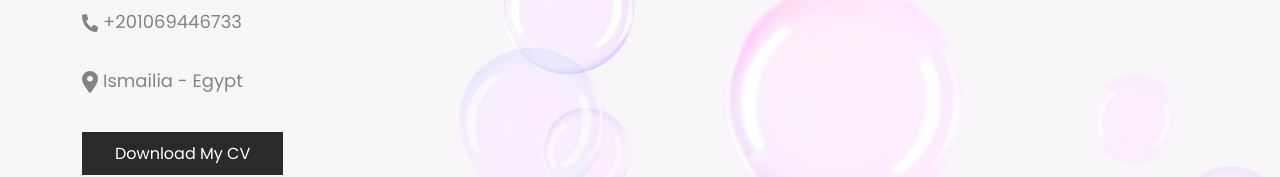
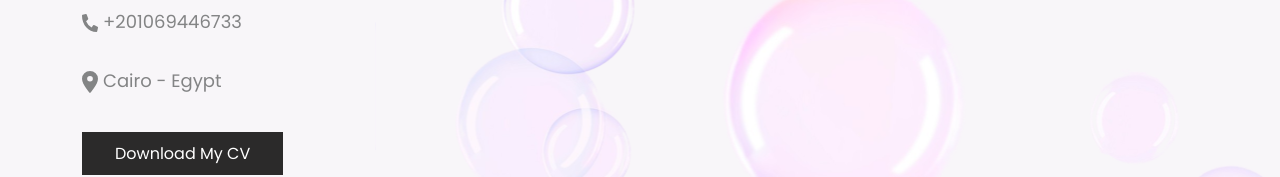
Before and after one commit to Ayamahdy2000/portfolio, a Nuxt app: page /contact in a window 1280 px wide. Shown: the part 335-512 px from the top of the page. Built offline with nearby package versions, Linux system fonts and the light colour scheme.

Commit message:
feat: update my address

```diff
--- a/pages/contact.vue
+++ b/pages/contact.vue
@@ -25,7 +25,7 @@
       <span
         ><img src="../assets/images/icon-location.svg" alt="icon location"
       /></span>
-      Ismailia - Egypt
+      Cairo - Egypt
     </p>
     <a
       class="generic-btn"
```
